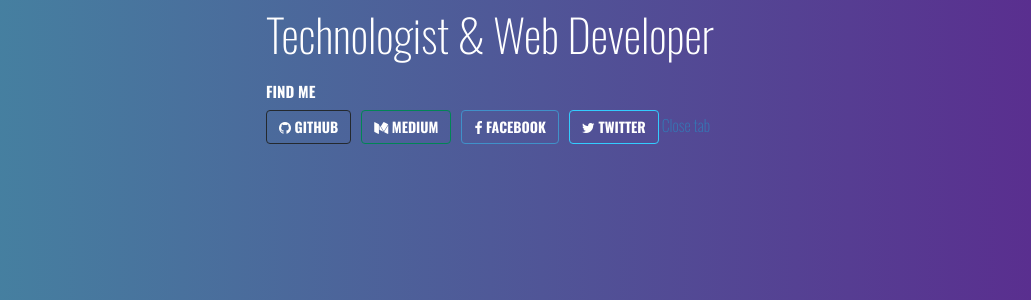
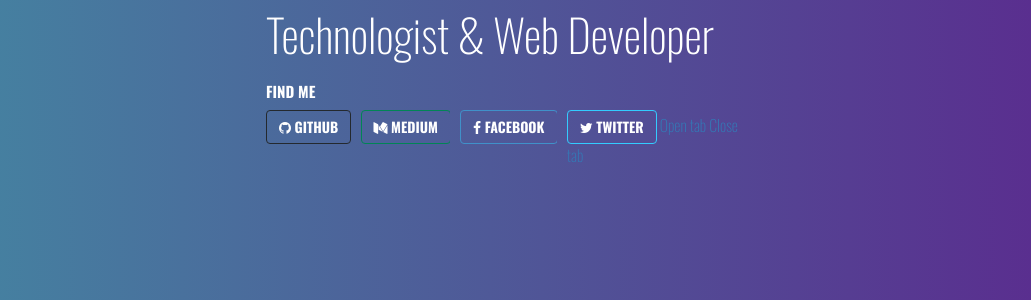
Before and after one commit to brianbest/brianbest.github.io, a Jekyll site: the page built from index.md, in a window 1280 px wide. Shown: the part 360-660 px from the top of the page, without its empty margins (124-1155 px from the left). Built offline with Jekyll 4.4.1, drawn with Linux system fonts in a browser that asks for light colours.

Commit message:
maybe opening and then closing works

```diff
--- a/_layouts/home.html
+++ b/_layouts/home.html
@@ -29,6 +29,7 @@ layout: default
         <i class="fa fa-twitter" aria-hidden="true"></i>
         Twitter
       </a>
-      <a href="#" onclick="self.close()">Close tab</a>
+      <a href="#" onclick="window.open('https://brianbest.github.io')">Open tab</a>
+      <a href="#" onclick="window.close()">Close tab</a>
   </ul>
 </div>
```
